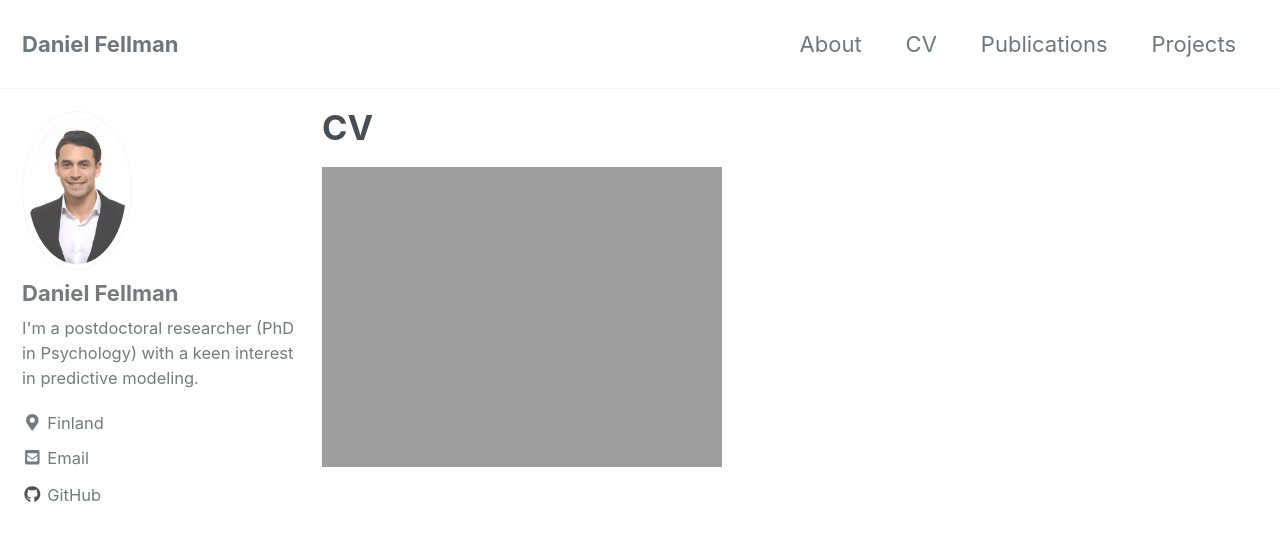
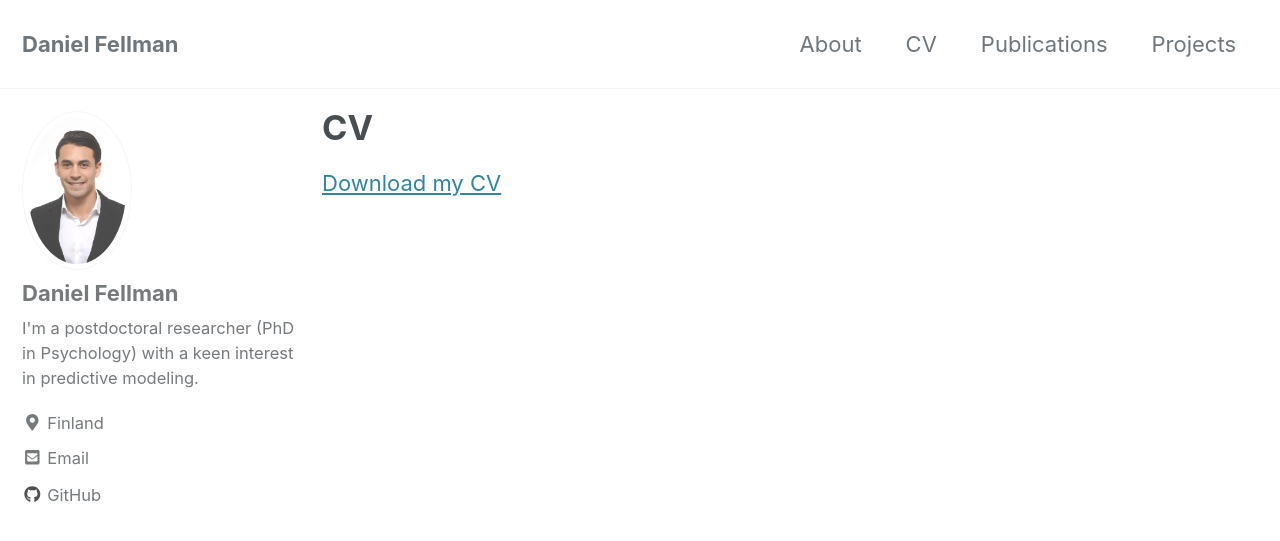
Before and after one commit to danielfellman/danielfellman.github.io, a Jekyll site: the page built from _pages/cv.md, in a window 1280 px wide and 900 px high. Shown: the top 541 px of the window. Built offline with Jekyll 4.4.1, drawn with Linux system fonts in a browser that asks for light colours; cached includes are drawn as plain includes; nearby versions of some CDN libraries.

Commit message:
Update cv.md

```diff
--- a/_pages/cv.md
+++ b/_pages/cv.md
@@ -4,4 +4,4 @@ permalink: /cv/
 title: "CV"
 author_profile: true
 ---
-<img src="{{ site.url }}{{ site.baseurl }}/images/cv.jpg" alt="CV">
+[Download my CV](https://github.com/danielfellman/danielfellman.github.io/blob/master/docs/CV_Fellman2.pdf?raw=true)
```
